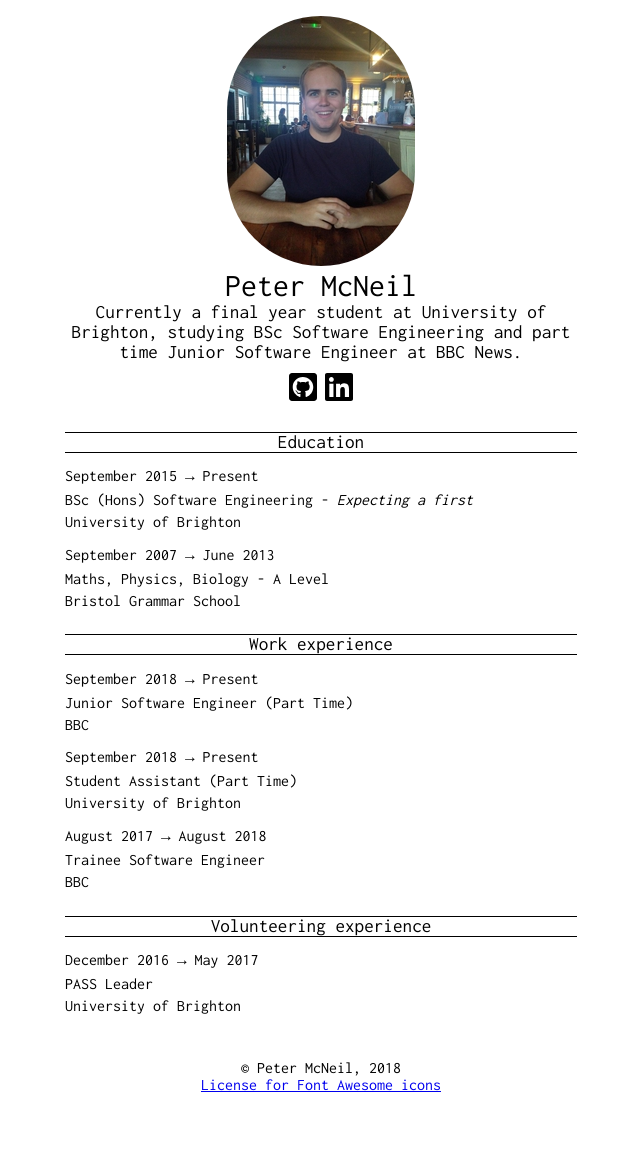
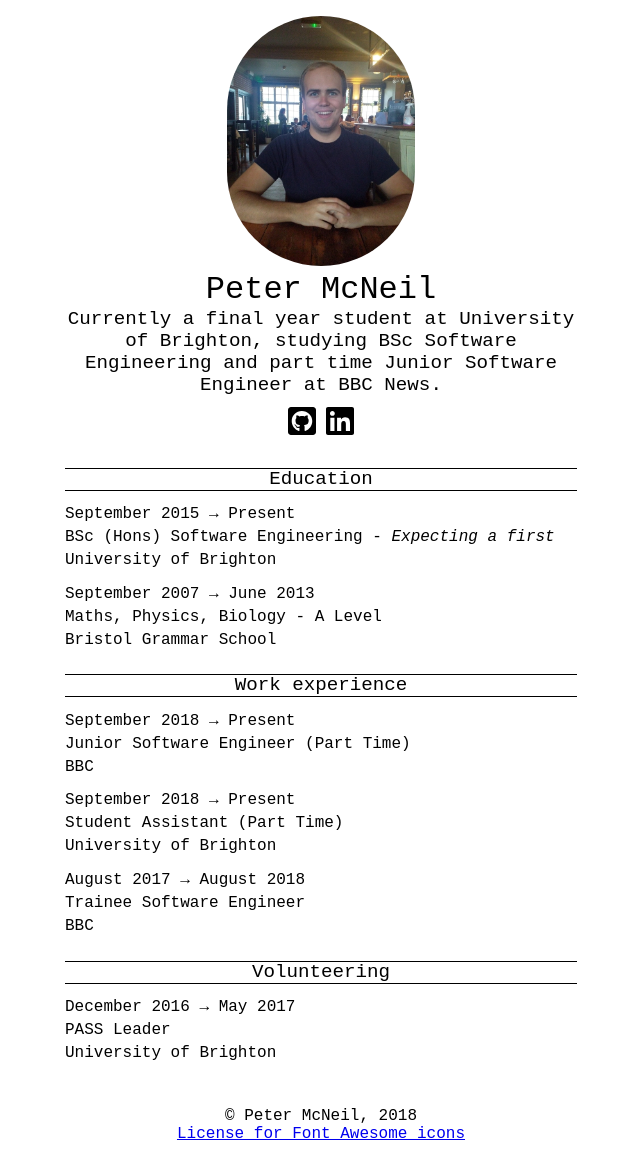
Before and after one commit to petermcneil/popski, a Jekyll site: the page built from website/index.html, in a window 1280 px wide. Shown: the whole page, without its empty margins (319-959 px from the left). Built offline with Jekyll 4.4.1, drawn with Linux system fonts in a browser that asks for light colours; some web fonts are replaced; before the commit the page ends 1102 px from its top, so only the background shows below that.

Commit message:
Added speed improvements

```diff
--- a/aws-update.py
+++ b/aws-update.py
@@ -33,7 +33,8 @@
     "jpeg": "image/jpeg",
     "jpg": "image/jpeg",
     "txt": "text/plain",
-    "ico": "image/x-icon"
+    "ico": "image/x-icon",
+    "webp": "image/webp"
 }
 
 
--- a/website/assets/style/main.scss
+++ b/website/assets/style/main.scss
@@ -1,12 +1,31 @@
 ---
 ---
-
-// @import "syntax";
-@import url('https://fonts.googleapis.com/css?family=Inconsolata');
-
-
 $width: 90vw;
 $picture: 250px;
+/*
+Google Fonts file for Inconsolata
+*/
+@font-face {
+  font-family: 'Inconsolata';
+  font-style: normal;
+  font-weight: 400;
+  src: local('Inconsolata Regular'), local('Inconsolata-Regular'), url(https://fonts.gstatic.com/s/inconsolata/v16/QldKNThLqRwH-OJ1UHjlKGlW5qhExfHwNJU.woff2) format('woff2');
+  unicode-range: U+0102-0103, U+0110-0111, U+1EA0-1EF9, U+20AB;
+}
+@font-face {
+  font-family: 'Inconsolata';
+  font-style: normal;
+  font-weight: 400;
+  src: local('Inconsolata Regular'), local('Inconsolata-Regular'), url(https://fonts.gstatic.com/s/inconsolata/v16/QldKNThLqRwH-OJ1UHjlKGlX5qhExfHwNJU.woff2) format('woff2');
+  unicode-range: U+0100-024F, U+0259, U+1E00-1EFF, U+2020, U+20A0-20AB, U+20AD-20CF, U+2113, U+2C60-2C7F, U+A720-A7FF;
+}
+@font-face {
+  font-family: 'Inconsolata';
+  font-style: normal;
+  font-weight: 400;
+  src: local('Inconsolata Regular'), local('Inconsolata-Regular'), url(https://fonts.gstatic.com/s/inconsolata/v16/QldKNThLqRwH-OJ1UHjlKGlZ5qhExfHw.woff2) format('woff2');
+  unicode-range: U+0000-00FF, U+0131, U+0152-0153, U+02BB-02BC, U+02C6, U+02DA, U+02DC, U+2000-206F, U+2074, U+20AC, U+2122, U+2191, U+2193, U+2212, U+2215, U+FEFF, U+FFFD;
+}
 
 *, *::before, *::after {
   box-sizing: border-box;
--- a/website/index.html
+++ b/website/index.html
@@ -3,9 +3,10 @@
 title: Welcome
 ---
 <div class="intro">
-  <img class="intro__picture"
-       src="assets/images/my_face.jpg"
-       alt="Peter McNeil sitting at a table">
+  <picture>
+      <source class="intro__picture" type="image/webp" srcset="assets/images/my_face.webp" alt="Peter McNeil sitting at a table">
+      <img class="intro__picture" src="assets/images/my_face.jpg" alt="Peter McNeil sitting at a table">
+  </picture>
   <header class="intro__header">Peter McNeil</header>
   <p class="intro__text">Currently a final year student at University of Brighton, studying BSc Software Engineering and part time Junior Software Engineer at BBC News.</p>
   <section class="intro__links">
@@ -49,7 +50,7 @@
     </ul>
   </section>
   <section class="cv__section">
-    <header class="cv__header">Volunteering experience</header>
+    <header class="cv__header">Volunteering</header>
     <ul class="cv__list">
       <li class="cv__date">December 2016 → May 2017</li>
       <li class="cv__job">PASS Leader</li>
```
Also changed, not shown: website/assets/images/my_face.jpg, website/assets/images/my_face.webp (added), 1 other file.
